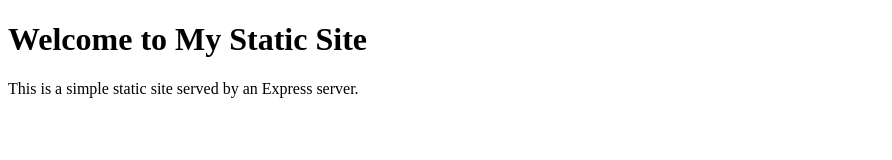
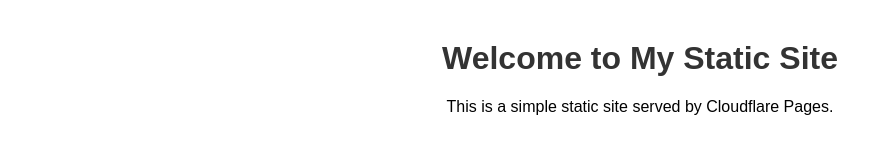
Before and after one commit to xshadowVg/test, a website: page public/index.html in a window 1280 px wide. Shown: the whole page, without its empty margins (0-892 px from the left). Drawn offline with Linux system fonts and the light colour scheme.

Commit message:
Update project structure

```diff
--- a/public/index.html
+++ b/public/index.html
@@ -5,11 +5,12 @@
     <meta charset="UTF-8">
     <meta name="viewport" content="width=device-width, initial-scale=1.0">
     <title>My Static Site</title>
+    <link rel="stylesheet" href="style.css">
 </head>
 
 <body>
     <h1>Welcome to My Static Site</h1>
-    <p>This is a simple static site served by an Express server.</p>
+    <p>This is a simple static site served by Cloudflare Pages.</p>
 </body>
 
 </html>
--- /dev/null
+++ b/public/style.css
@@ -0,0 +1,9 @@
+body {
+    font-family: Arial, sans-serif;
+    margin: 40px;
+    text-align: center;
+}
+
+h1 {
+    color: #333;
+}
```
Also changed, not shown: package.json (+3 -7 lines), 1 other file.
